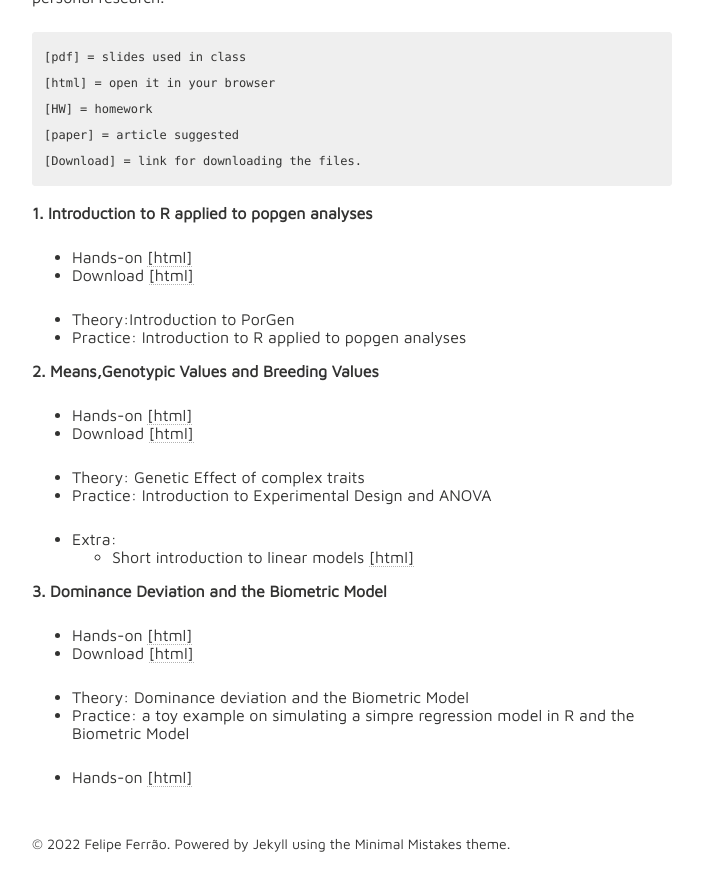
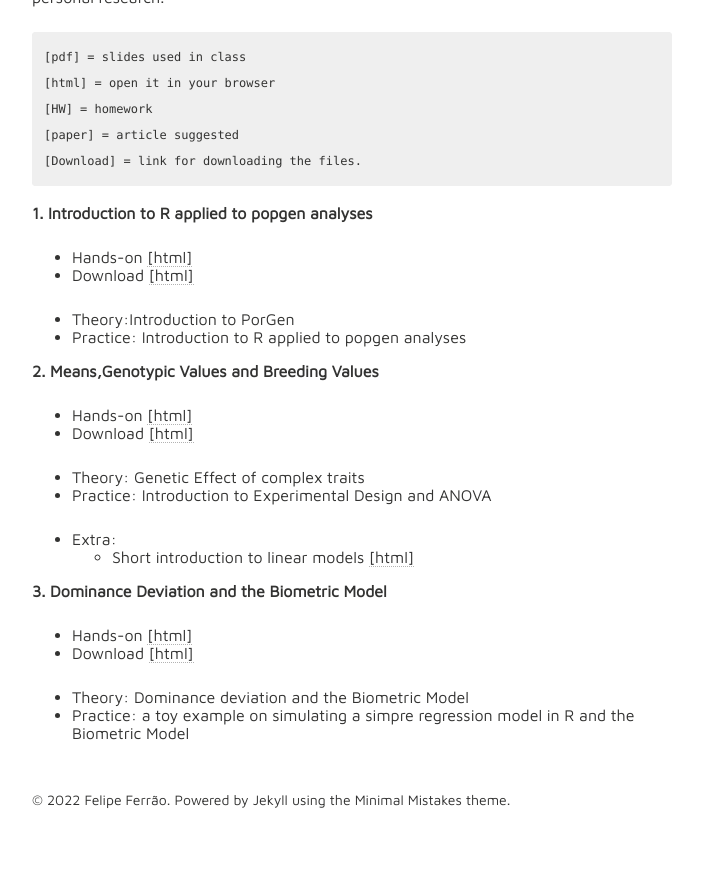
Before and after one commit to lfelipe-ferrao/lfelipe-ferrao.github.io, a Jekyll site: the page built from class/quantGenetic/index.md, in a window 1280 px wide and 900 px high, scrolled down 1847 px. Shown: the top 891 px of the window, without its empty margins (288-991 px from the left). Built offline with Jekyll 4.4.1, drawn with Linux system fonts in a browser that asks for light colours; nearby versions of some CDN libraries; our own code applies the rules of GitHub Pages for plain Markdown files; after the commit the page ends 2703 px from its top, so only the background shows below that.

Commit message:
Update index.md

```diff
--- a/class/quantGenetic/index.md
+++ b/class/quantGenetic/index.md
@@ -83,5 +83,3 @@ It is an attempt to organize and make available to any student the class notes u
 
 - Theory: Dominance deviation and the Biometric Model
 - Practice: a toy example on simulating a simpre regression model in R and the Biometric Model
-
-- Hands-on [[html]](https://htmlpreview.github.io/?https://github.com/lfelipe-ferrao/lfelipe-ferrao.github.io/blob/master/class/quantGenetic/week5.html)
```
